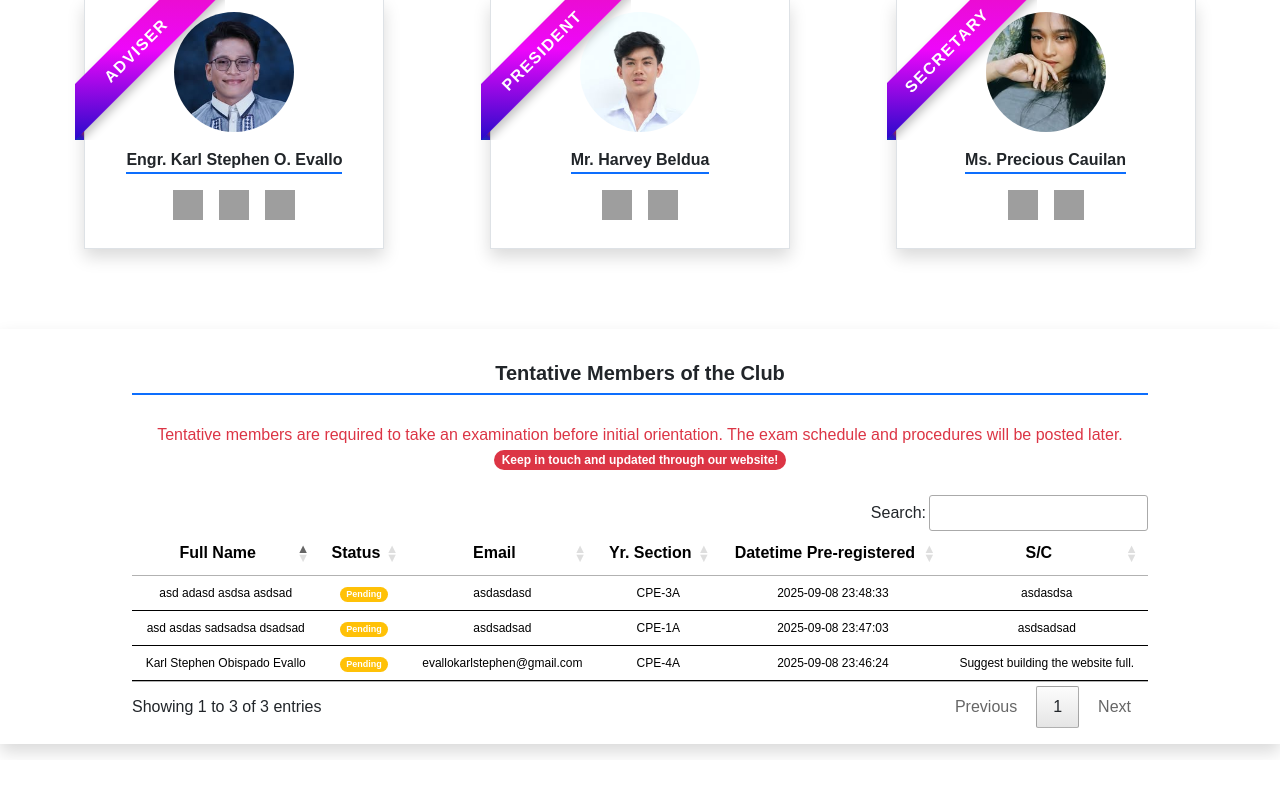
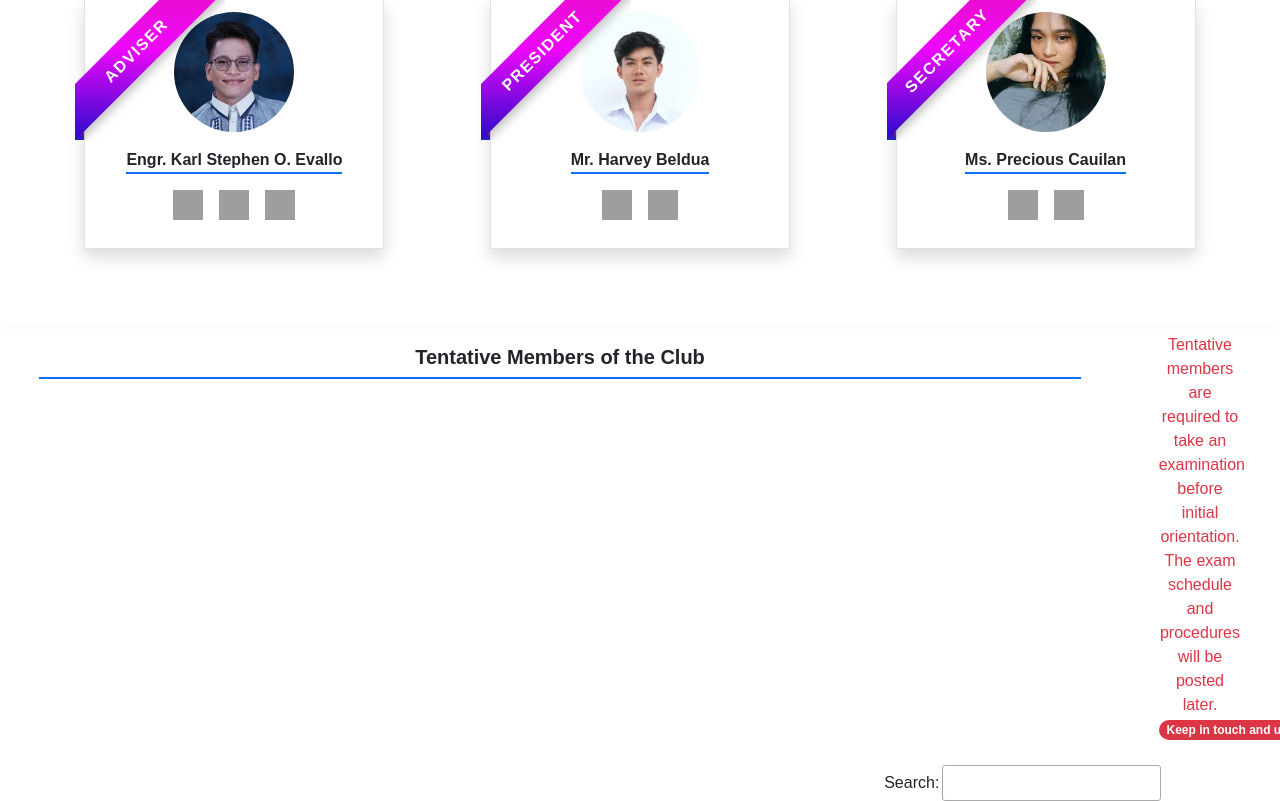
Before and after one commit to MiyokoShinzu/nas, a PHP site: page /members.php in a window 1280 px wide. Shown: the part 889-1690 px from the top of the page. Before the commit the page ends 1645 px from the top, so only its background shows below. Run offline with PHP 8.4, Linux system fonts and the light colour scheme; data comes from the database, SQL or seed files in the repository; lists and menus that the app fills with data are empty; some libraries are stand-ins or nearby versions; grey boxes are pictures that could not be loaded.

Commit message:
Update members.php

```diff
--- a/members.php
+++ b/members.php
@@ -334,12 +334,12 @@
 
 
         </div>
-        <div class="row mb-3 mt-3   shadow bg-white p-3">
+        <div class="row mb-3 mt-3   shadow bg-white">
             <div class="col-lg-10 col-11 mx-auto mt-3 mb-3">
                 <h5 class="tentative text-center fw-bold border-bottom border-primary border-2 pb-2">Tentative Members of the Club</h5>
 
             </div>
-            <div class="col-lg-10 mb-4 text-center mx-auto  mt-1">
+            <div class="col-lg-1 mb-4 text-center mx-auto  mt-1">
                 <span class=" mb-2 mt-2 text-danger text-center">
                     Tentative members are required to take an examination before initial orientation. The exam schedule and procedures will be posted later.
 
```
